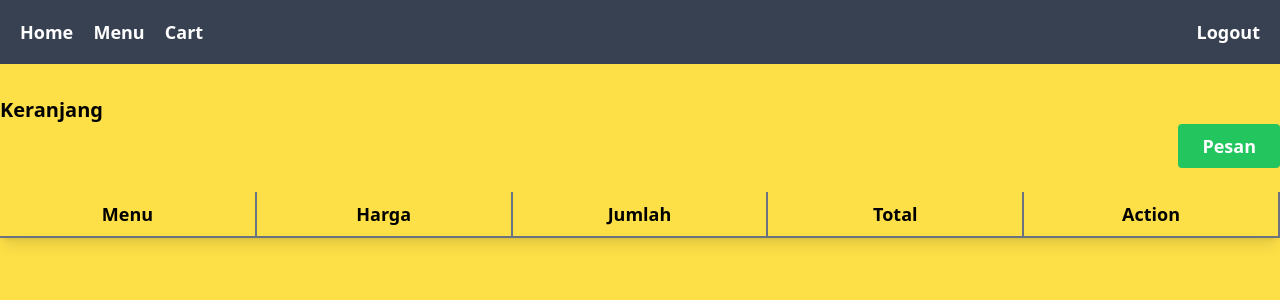
After one commit to vodapermadi/restoran-php-native, a PHP site: page /cart.php in a window 1280 px wide. The commit adds this page. Shown: the top 300 px of the page. Run offline with PHP 8.4, Linux system fonts and the light colour scheme; a user stored in the database is signed in; data comes from the database, SQL or seed files in the repository; tables that the repository leaves empty or names only in its code hold one stand-in row (values such as "Sample post"); lists and menus that the app fills with data are empty.

Commit message:
first commit

```diff
--- /dev/null
+++ b/add-new-fitur.txt
@@ -0,0 +1,4 @@
+1.add fiture cart in user
+2.move fiture order in user
+3.add fiture payment in level kasir
+4.add history payment in level admin
--- /dev/null
+++ b/bug.txt
@@ -0,0 +1 @@
+1.menu-kasir (hpus href add menu)
--- a/component/kasir/index.php
+++ b/component/kasir/index.php
@@ -20,7 +20,7 @@ if ($_SESSION["kasir"] == "") {
     <nav class="w-full h-16 bg-gray-700 flex justify-between items-center px-5 bg-fixed">
         <div class="text-white">
             <a href="index.php" class="font-bold text-lg mr-4 hover:underline hover:underline-offset-8">Home</a>
-            <a href="../menu/menu-kasir.php" class="font-bold text-lg font-sans hover:underline hover:underline-offset-8 mr-4">Menu</a>
+            <a href="../transaksi/index.php" class="font-bold text-lg font-sans hover:underline hover:underline-offset-8 mr-4">Transaksi</a>
         </div>
         <div>
             <a href="../auth/logout.php" onclick="return confirm('yakin ingin logout?')" class="font-bold text-lg font-sans hover:underline hover:underline-offset-8 text-white">Logout</a>
--- a/component/menu/menu-admin.php
+++ b/component/menu/menu-admin.php
@@ -24,7 +24,7 @@ $show_menu = mysqli_query($connection,"SELECT * FROM tb_menu");
     <nav class="w-full h-16 mb-8 bg-gray-700 flex justify-between items-center px-5">
         <div class="text-white">
             <a href="../admin/index.php" class="font-bold text-lg mr-4 hover:underline hover:underline-offset-8">Home</a>
-            <a href="./menu.php" class="font-bold text-lg font-sans mr-4 hover:underline hover:underline-offset-8">Menu</a>
+            <a href="./menu-admin.php" class="font-bold text-lg font-sans mr-4 hover:underline hover:underline-offset-8">Menu</a>
             <a href="../admin/index-user.php" class="font-bold text-lg hover:underline hover:underline-offset-8">User</a>
         </div>
         <div>
--- /dev/null
+++ b/component/user/cart.php
@@ -0,0 +1,110 @@
+<?php
+
+include("../../config.php");
+session_start();
+if ($_SESSION["user"] == "") {
+    header("location: ./index.php");
+}
+
+$id = (int)$_SESSION["id_user"];
+
+$carts = mysqli_query($connection, "SELECT * FROM tb_cart
+        INNER JOIN tb_menu ON tb_menu.id_menu = tb_cart.id_menu
+        INNER JOIN tb_user ON tb_user.id_user = tb_cart.id_user
+        ORDER BY id_cart DESC
+    ");
+
+if (isset($_POST["export_id_cart"]) and isset($_POST['total']) and isset($_POST["menu"]) ) {
+    $array_id = $_POST["export_id_cart"];
+    $array_menu = $_POST["menu"];
+    $array_total = $_POST["total"];
+    for ($i = 0; $i < count($array_id); $i++) {
+        $date = date('Y-m-d');
+        $id_cart_loop = (int)$array_id[$i];
+        $menu_loop = $array_menu[$i];
+        $total_loop = (int)$array_total[$i];
+
+        // var_dump($id,$menu_loop,$total_loop,$date);
+
+        mysqli_query($connection,"INSERT INTO tb_transaksi VALUES('','$id','$menu_loop','$total_loop','0','$date')");
+        mysqli_query($connection,"DELETE FROM tb_cart WHERE id_user = $id");
+    }
+    echo"
+    <script>
+        alert('pesanan sedang di buat silahkan bayar di kasir')
+        document.location.href = 'cart.php'
+    </script>
+    ";
+}
+
+?>
+
+<!DOCTYPE html>
+<html lang="en">
+
+<head>
+    <meta charset="UTF-8">
+    <meta http-equiv="X-UA-Compatible" content="IE=edge">
+    <meta name="viewport" content="width=device-width, initial-scale=1.0">
+    <title>Document</title>
+    <link rel="stylesheet" href="../../dist/output.css">
+</head>
+
+<body class="w-full flex flex-col justify-center items-center bg-yellow-300 select-none">
+    <nav class="w-full h-16 mb-8 bg-gray-700 flex justify-between items-center px-5">
+        <div class="text-white">
+            <a href="../user/user-index.php" class="font-bold text-lg mr-4 hover:underline hover:underline-offset-8">Home</a>
+            <a href="./user-menu.php" class="font-bold text-lg font-sans mr-4 hover:underline hover:underline-offset-8">Menu</a>
+            <a href="cart.php" class="font-bold text-lg mr-4 hover:underline hover:underline-offset-8">Cart</a>
+        </div>
+        <div>
+            <a href="../auth/logout.php" onclick="return confirm('yakin ingin logout?')" class="font-bold text-lg font-sans hover:underline hover:underline-offset-8 text-white">Logout</a>
+        </div>
+    </nav>
+    <div class="container w-full h-full flex justify-center items-center">
+        <div class="w-full h-full flex flex-col justify-start items-start">
+            <h1 class="font-bold text-xl">Keranjang <?php $_SESSION["user"]; ?></h1>
+            <table class="table-auto text-center w-full my-4 shadow-lg">
+                <thead>
+                    <tr class="text-lg">
+                        <th class="w-1/5 border-b-2 border-r-2 py-2 border-gray-500">Menu</th>
+                        <th class="w-1/5 border-b-2 border-r-2 py-2 border-gray-500">Harga</th>
+                        <th class="w-1/5 border-b-2 border-r-2 py-2 border-gray-500">Jumlah</th>
+                        <th class="w-1/5 border-b-2 border-r-2 py-2 border-gray-500">Total</th>
+                        <th class="w-1/5 border-b-2 border-r-2 py-2 border-gray-500">Action</th>
+                    </tr>
+                </thead>
+                <form method="post" action="" class="w-full h-full">
+                    <?php while ($row = mysqli_fetch_assoc($carts)) : ?>
+                        <?php if ($row["id_user"] == $id) { ?>
+                            <tbody>
+                                <tr>
+                                    <input type="checkbox" name="export_id_cart[]" value="<?= $row["id_cart"] ?>" checked hidden>
+                                    <input type="checkbox" name="total[]" value="<?= $row["total"] ?>" checked hidden>
+                                    <input type="checkbox" name="menu[]" value="<?= $row["name"] ?>" checked hidden>
+                                    <td class="py-2 border-b-2 border-r-2 border-gray-500 font-semibold text-lg"><?= $row["name"] ?></td>
+                                    <td class="py-2 font-semibold border-b-2 border-r-2 text-lg border-gray-500 ">Rp<?= $row["price"] ?></td>
+                                    <td class="py-2 font-semibold border-b-2 border-r-2 text-lg border-gray-500 "><?= $row["quantity"] ?>/pcs</td>
+                                    <td class="py-2 font-semibold border-b-2 border-r-2 text-lg border-gray-500 ">Rp<?= $row["total"] ?></td>
+                                    <td class="py-2 font-semibold border-b-2 border-r-2 text-lg border-gray-500 ">
+                                        <a href="delete-cart.php?id=<?= $row["id_cart"] ?>" class="text-red-700 hover:text-red-800 duration-300">
+                                            delete
+                                        </a>
+                                    </td>
+                                </tr>
+                            </tbody>
+                        <?php } ?>
+                    <?php endwhile ?>
+                    <div class="w-full h-full flex justify-end items-end mb-2">
+                        <button class="py-2 px-6 bg-green-500 hover:bg-green-600 duration-300 rounded font-bold text-lg text-white" name="transaction" type="submit">
+                            Pesan
+                        </button>
+                    </div>
+                </form>
+            </table>
+        </div>
+    </div>
+
+</body>
+
+</html>
--- a/component/user/index.php
+++ b/component/user/index.php
@@ -9,10 +9,12 @@ if (isset($_POST["submit"])) {
     //check username
     $user = mysqli_query($connection, "SELECT * FROM tb_user WHERE username = '$username' AND password = '$password'");
     $data = mysqli_fetch_assoc($user);
+    $data_id = $data["id_user"];
     if (mysqli_num_rows($user) === 1) {
         // check level
         if ($data["level"] == "admin") {
             $_SESSION["admin"] = $username;
+            $_SESSION["id_admin"] = $data_id;
             echo "
             <script>
                 document.location.href = '../admin/index.php'
@@ -21,6 +23,7 @@ if (isset($_POST["submit"])) {
             ";
         }else if($data["level"] == "kasir"){
             $_SESSION["kasir"] = $username;
+            $_SESSION["id_kasir"] = $data_id;
             echo "
             <script>
                 document.location.href = '../kasir/index.php'
@@ -29,6 +32,7 @@ if (isset($_POST["submit"])) {
             ";
         }else if($data["level"] == "user"){
             $_SESSION["user"] = $username;
+            $_SESSION["id_user"] = $data_id;
             echo "
             <script>
                 document.location.href = './user-index.php'
--- a/component/user/user-index.php
+++ b/component/user/user-index.php
@@ -21,6 +21,7 @@ if($_SESSION["user"] == ""){
         <div class="text-white">
             <a href="user-index.php" class="font-bold text-lg mr-4 hover:underline hover:underline-offset-8">Home</a>
             <a href="user-menu.php" class="font-bold text-lg mr-4 hover:underline hover:underline-offset-8">Menu</a>
+            <a href="cart.php" class="font-bold text-lg mr-4 hover:underline hover:underline-offset-8">Cart</a>
         </div>
         <div>
             <a href="../auth/logout.php" onclick="return confirm('yakin ingin logout?')" class="font-bold text-lg font-sans hover:underline hover:underline-offset-8 text-white">Logout</a>
--- a/dist/output.css
+++ b/dist/output.css
@@ -714,12 +731,20 @@ video {
   width: 66.666667%;
 }
 
+.w-1\/5 {
+  width: 20%;
+}
+
 .w-3\/5 {
   width: 60%;
 }
 
 .w-2\/5 {
   width: 40%;
+}
+
+.table-auto {
+  table-layout: auto;
 }
 
 @-webkit-keyframes bounce {
@@ -817,6 +842,14 @@ video {
   border-width: 1px;
 }
 
+.border-b-2 {
+  border-bottom-width: 2px;
+}
+
+.border-r-2 {
+  border-right-width: 2px;
+}
+
 .border-yellow-500 {
   --tw-border-opacity: 1;
   border-color: rgb(234 179 8 / var(--tw-border-opacity));
@@ -835,6 +868,11 @@ video {
 .border-gray-200 {
   --tw-border-opacity: 1;
   border-color: rgb(229 231 235 / var(--tw-border-opacity));
+}
+
+.border-gray-500 {
+  --tw-border-opacity: 1;
+  border-color: rgb(107 114 128 / var(--tw-border-opacity));
 }
 
 .bg-yellow-300 {
@@ -1029,6 +1086,12 @@ video {
 
 .underline-offset-8 {
   text-underline-offset: 8px;
+}
+
+.shadow-lg {
+  --tw-shadow: 0 10px 15px -3px rgb(0 0 0 / 0.1), 0 4px 6px -4px rgb(0 0 0 / 0.1);
+  --tw-shadow-colored: 0 10px 15px -3px var(--tw-shadow-color), 0 4px 6px -4px var(--tw-shadow-color);
+  box-shadow: var(--tw-ring-offset-shadow, 0 0 #0000), var(--tw-ring-shadow, 0 0 #0000), var(--tw-shadow);
 }
 
 .outline-none {
--- a/package.json
+++ b/package.json
@@ -1,5 +1,8 @@
 {
   "devDependencies": {
     "tailwindcss": "^3.1.8"
+  },
+  "dependencies": {
+    "aos": "^2.3.4"
   }
 }
```
Also changed, not shown: other parts of dist/output.css (+61 -15 lines), component/admin/index-user.php (+13 -0 lines), component/admin/update-user.php (+6 -1 lines), component/menu/menu-kasir.php (deleted, +0 -54 lines), component/menu/order-menu.php (deleted, +0 -91 lines), component/transaksi/delete.php (added, +15 -0 lines), component/transaksi/index.php (added, +97 -0 lines), component/user/delete-cart.php (added, +20 -0 lines), component/user/user-menu.php (+53 -8 lines), test.php (added, +53 -0 lines), component/transaksi/update.php (added), package-lock.json.
